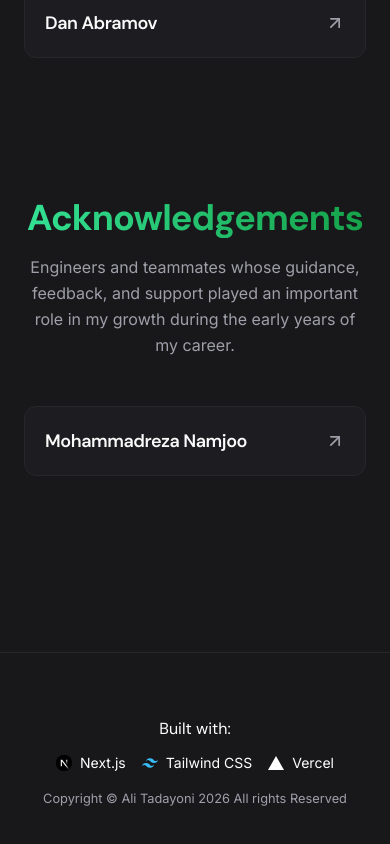
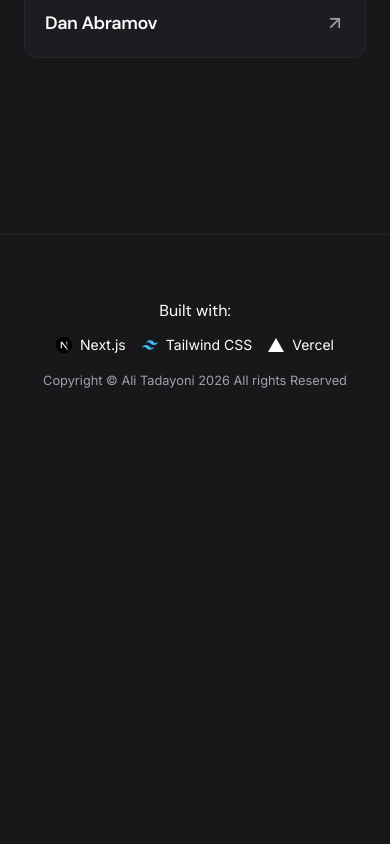
Before and after one commit to Ali-Tadayoni/alitadayoni.com, a Next.js app: page /about in a window 390 px wide. Shown: the part 5986-6830 px from the top of the page. After the commit the page ends 6440 px from the top, so only its background shows below. Built offline with nearby package versions, Linux system fonts and the light colour scheme; no server answers.

Commit message:
fix: remove the "Twitter" link from main page intro and remove the "Acknowledgements" from the `/about` page

```diff
--- a/src/app/about/page.tsx
+++ b/src/app/about/page.tsx
@@ -4,7 +4,6 @@ import { Bio } from "@/components/about/Bio";
 import { Tools } from "@/components/about/Tools";
 import { TechStack } from "@/components/about/TechStack";
 import { Heroes } from "@/components/about/Heroes";
-import { Acknowledgements } from "@/components/about/Acknowledgements";
 import { profile } from "@/data/profile";
 import { buildPageMetadata } from "@/lib/metadata";
 
@@ -23,7 +22,6 @@ export default function AboutPage() {
       </Slide>
       <TechStack />
       <Heroes />
-      <Acknowledgements />
     </main>
   );
 }
--- a/src/components/about/Acknowledgements.tsx
+++ /dev/null
@@ -1,38 +0,0 @@
-import Link from "next/link";
-import { ArrowUpRight } from "lucide-react";
-import { Slide } from "@/components/shared/Slide";
-import { SectionHeading } from "@/components/shared/SectionHeading";
-import { acknowledgements } from "@/data/acknowledgements";
-
-export function Acknowledgements() {
-  return (
-    <section className="mt-32 mb-24">
-      <SectionHeading
-        title="Acknowledgements"
-        description="Engineers and teammates whose guidance, feedback, and support played an important role in my growth during the early years of my career."
-      />
-
-      <Slide delay={0.1}>
-        <ul className="grid grid-cols-1 gap-4 sm:grid-cols-2 lg:grid-cols-3">
-          {acknowledgements.map((person) => (
-            <li key={person.name}>
-              <Link
-                href={person.url}
-                target="_blank"
-                rel="noreferrer"
-                className="group flex items-center justify-between gap-x-4 rounded-xl border border-zinc-200 bg-secondary-bg p-5 backdrop-blur-sm transition-colors hover:border-primary-color/50 dark:border-zinc-800 dark:bg-primary-bg"
-              >
-                <div className="min-w-0">
-                  <p className="font-incognito text-lg font-semibold tracking-tight text-zinc-900 group-hover:text-primary-color dark:text-zinc-50">
-                    {person.name}
-                  </p>
-                </div>
-                <ArrowUpRight className="h-5 w-5 shrink-0 text-zinc-400 transition-transform group-hover:-translate-y-0.5 group-hover:translate-x-0.5 group-hover:text-primary-color" />
-              </Link>
-            </li>
-          ))}
-        </ul>
-      </Slide>
-    </section>
-  );
-}
--- a/src/data/acknowledgements.ts
+++ /dev/null
@@ -1,8 +0,0 @@
-import type { Hero } from "@/types";
-
-export const acknowledgements: Hero[] = [
-  {
-    name: "Mohammadreza Namjoo",
-    url: "https://github.com/mohammadrezanamjoo",
-  },
-];
--- a/src/data/profile.ts
+++ b/src/data/profile.ts
@@ -23,7 +23,6 @@ export const profile: Profile = {
   socials: [
     { name: "GitHub", url: "https://github.com/Ali-Tadayoni", icon: "github" },
     { name: "LinkedIn", url: "https://www.linkedin.com/in/ali-tadayoni", icon: "linkedin" },
-    { name: "X", url: "https://x.com/Tadayyoni_Ali", icon: "twitter" },
     { name: "Email", url: "mailto:tadayoni.ali.enayat@gmail.com", icon: "mail" },
   ],
 };
```
